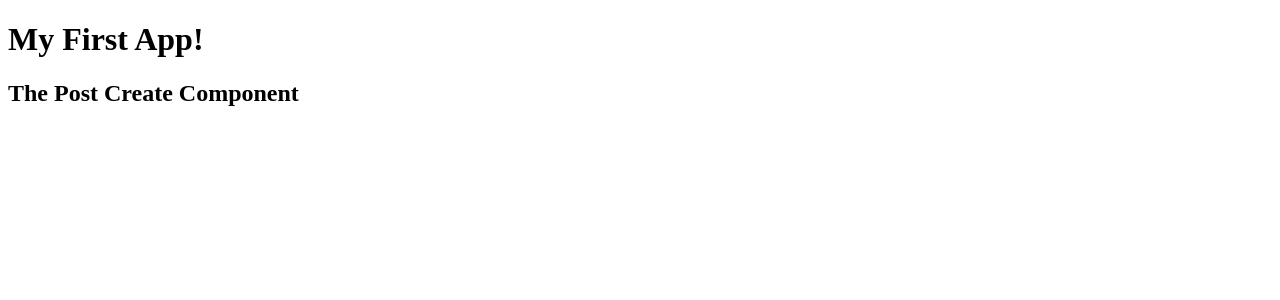
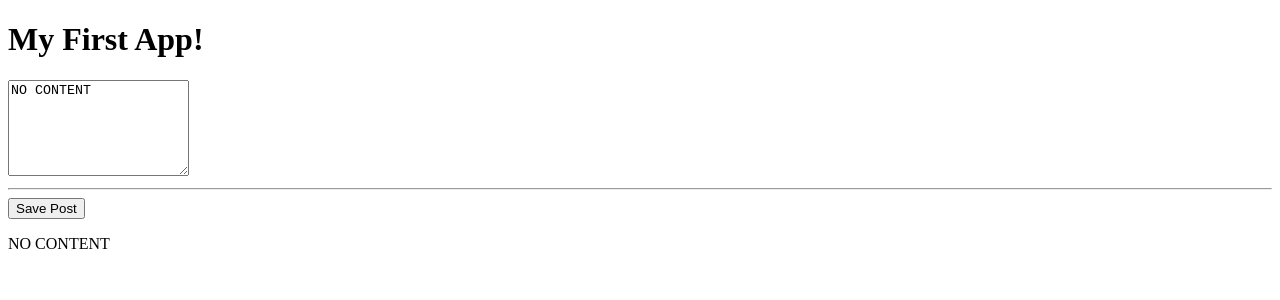
Before and after one commit to BorisVV/my-first-app, an Angular app: page / in a window 1280 px wide. Shown: the top 300 px of the page. Built offline with nearby package versions, Linux system fonts and the light colour scheme.

Commit message:
added text examples

```diff
--- a/src/app/posts/post-create/post-create.component.html
+++ b/src/app/posts/post-create/post-create.component.html
@@ -1 +1,4 @@
-<h2>The Post Create Component</h2>
+<textarea rows="6"[value]="newPost"></textarea>
+<hr>
+<button (click)="onAddPost()">Save Post</button>
+<p>{{ newPost }}</p>
--- a/src/app/posts/post-create/post-create.component.ts
+++ b/src/app/posts/post-create/post-create.component.ts
@@ -5,5 +5,10 @@
   templateUrl: './post-create.component.html'
 })
 export class PostCreateComponent {
+  newPost = 'NO CONTENT';
+
+  onAddPost() {
+    this.newPost = 'The user\'s post';
+  }
 
 }
```
